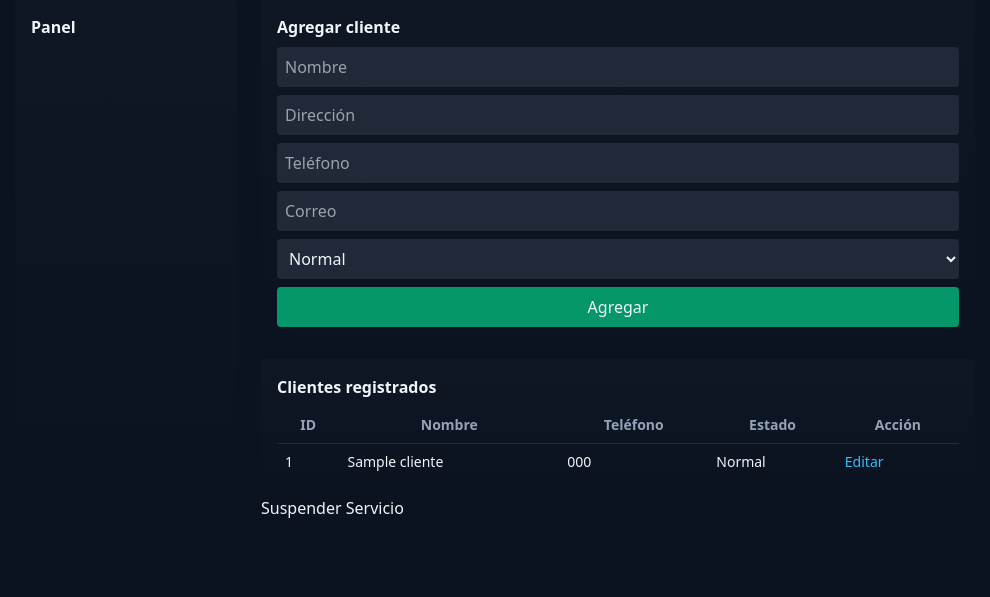
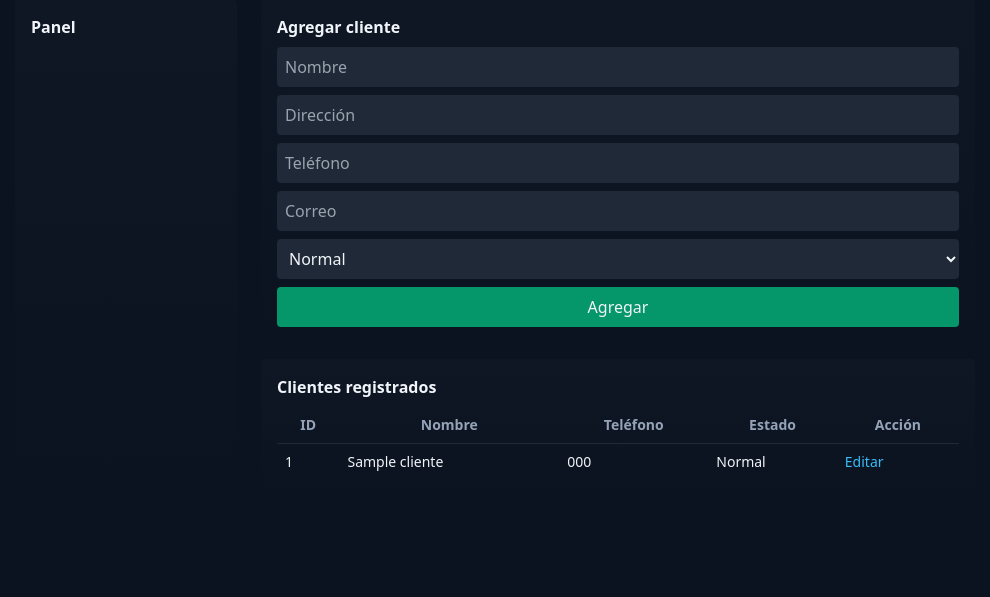
Before and after one commit to ruizjosemanuel177-tech/control_pagos_tecnonlace, a Flask app: template templates/clientes.html in a window 1280 px wide. Shown: the part 81-678 px from the top of the page, without its empty margins (145-1135 px from the left). Run offline with Flask 3, Linux system fonts and the light colour scheme; the template is opened without the code that fills it: most values are stand-ins (such as "Sample title", 1, 10 or a date in 2020); some libraries are stand-ins or nearby versions.

Commit message:
Update clientes.html

```diff
--- a/templates/clientes.html
+++ b/templates/clientes.html
@@ -27,12 +27,4 @@
     </table>
   </div>
 </div>
-<td>
-  <a href="{{ url_for('suspender_servicio', cliente_id=cliente.id) }}"
-     onclick="return confirm('¿Suspender el servicio de {{ cliente.nombre }}?');"
-     class="btn btn-danger btn-sm">
-     Suspender Servicio
-  </a>
-</td>
-
 {% endblock %}
```
